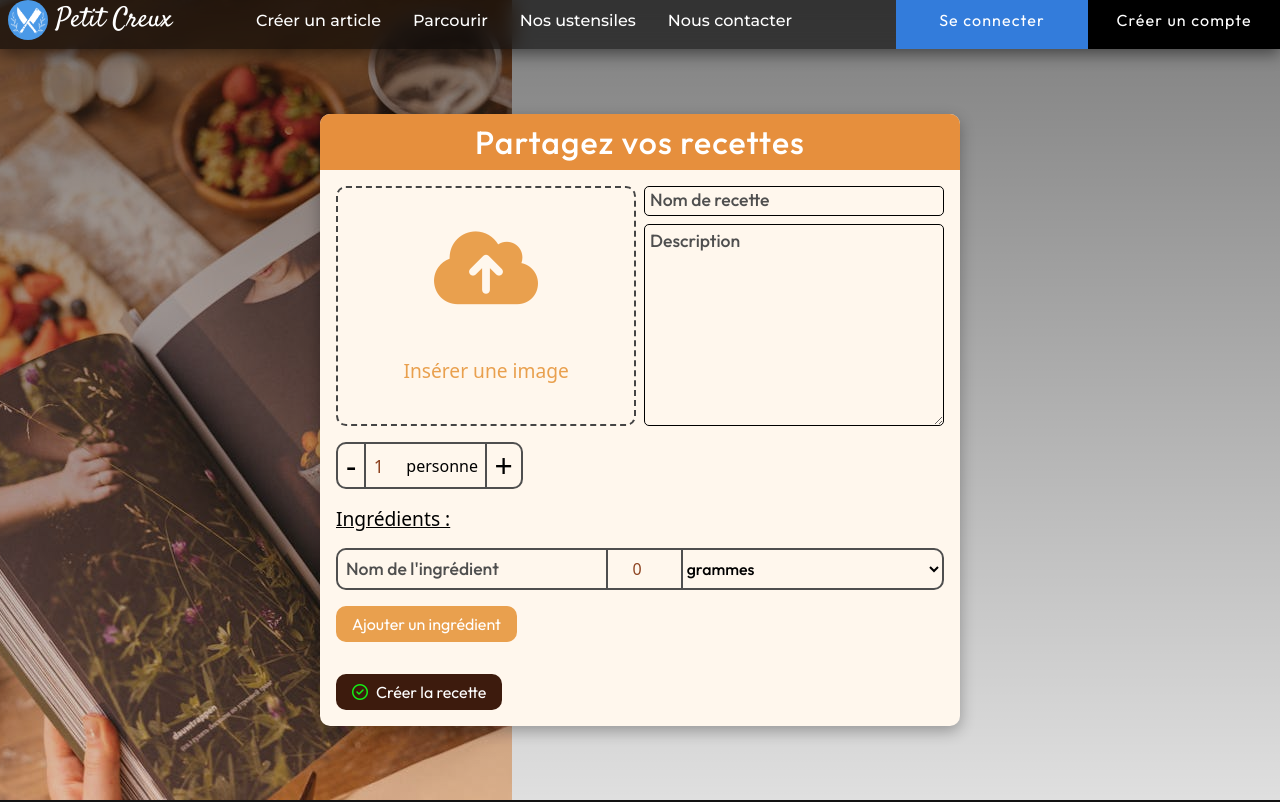
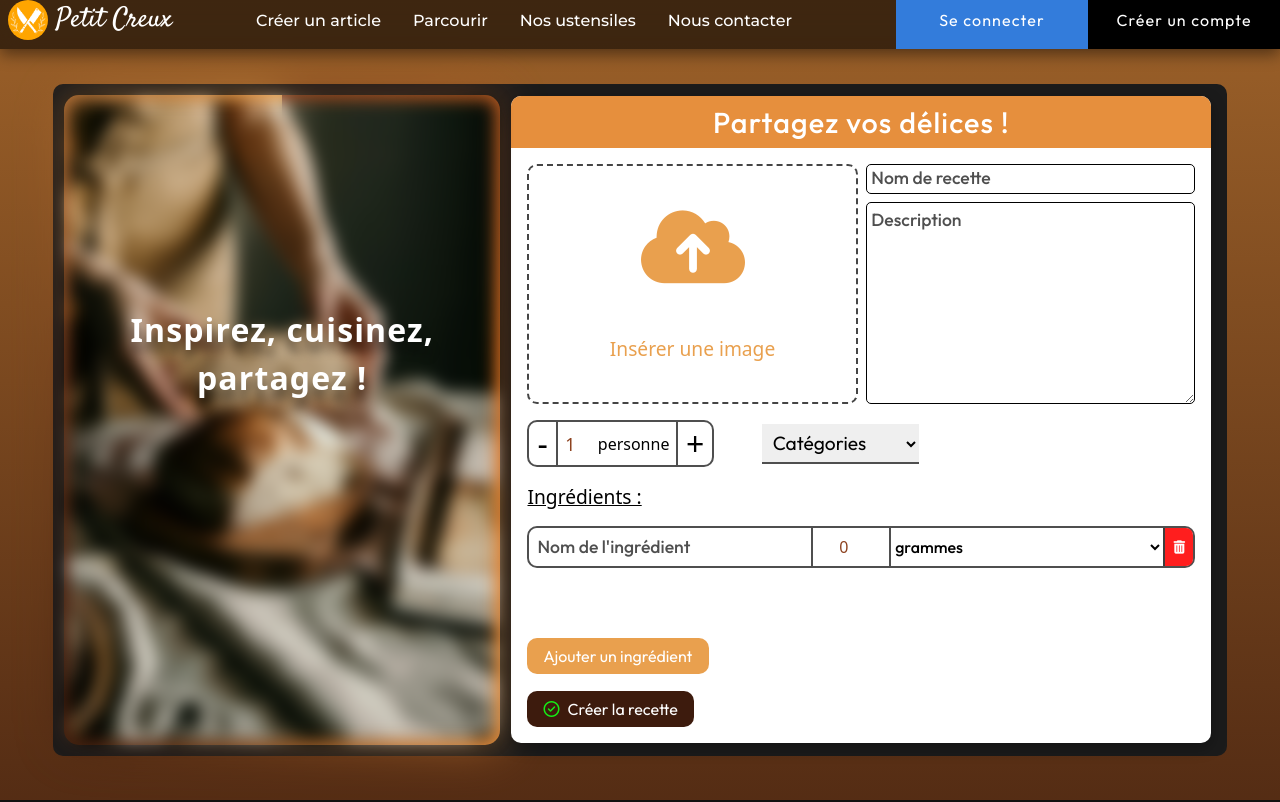
Before and after one commit to axelhri/Petit-Creux, a React (Vite) app: page /share in a window 1280 px wide. Shown: the top 802 px of the page. Built offline with nearby package versions, Linux system fonts and the light colour scheme.

Commit message:
share recipe almost done

```diff
--- a/src/CSS/Footer.module.css
+++ b/src/CSS/Footer.module.css
@@ -43,6 +43,7 @@
 footer {
   background-color: #111;
 }
+
 .footerContainer {
   width: 100%;
   padding: 1rem;
--- a/src/CSS/Home.module.css
+++ b/src/CSS/Home.module.css
@@ -76,7 +76,8 @@
 @media screen and (min-width: 1920px) {
   .backgroundHome {
     background: linear-gradient(rgba(0, 0, 0, 0.5), rgba(255, 255, 255, 0)),
-      url(../images/pexels-anthonyshkraba-production-8902124.jpg) no-repeat 0 -18rem;
+      url(../images/pexels-anthonyshkraba-production-8902124.jpg) fixed
+        no-repeat 0 -18rem;
     background-size: cover;
   }
 }
--- a/src/CSS/Share.module.css
+++ b/src/CSS/Share.module.css
@@ -64,9 +64,18 @@
   justify-content: center;
 }
 
-.backgroundHomeShare {
-  background: linear-gradient(rgba(0, 0, 0, 0.5), rgba(255, 255, 255, 0)),
-    url(../images/pexels-anthonyshkraba-production-8902112.jpg) no-repeat -8rem -4rem;
+@media screen and (max-width: 500px) {
+  .backgroundHomeShare {
+    background: linear-gradient(rgba(0, 0, 0, 0.5), rgba(255, 255, 255, 0)),
+      url(../images/pexels-anthonyshkraba-production-8902112.jpg) no-repeat -8rem -4rem;
+  }
+}
+
+@media screen and (min-width: 500px) {
+  .backgroundHomeShare {
+    background: linear-gradient(rgba(0, 0, 0, 0.5), rgba(255, 255, 255, 0)),
+      url(../images/pexels-anthonyshkraba-production-8902124.jpg) no-repeat -40rem -24rem;
+  }
 }
 
 #shareForm {
@@ -76,15 +85,15 @@
   box-shadow: 0 5px 15px rgba(0, 0, 0, 0.3);
   position: relative;
   font-family: var(--ff-montserrat);
-  background: rgb(255, 247, 237);
+  background: var(--clr-white);
 }
 
 input {
-  background: rgb(255, 247, 237);
+  background: var(--clr-white);
 }
 
 textarea {
-  background: rgb(255, 247, 237);
+  background: var(--clr-white);
 }
 
 #shareForm button {
@@ -110,7 +119,7 @@ textarea {
   font-weight: 500;
 }
 
-#shareForm h1 {
+#shareForm h2 {
   text-align: center;
   font-weight: 500;
   background: var(--clr-secondary-500);
@@ -120,8 +129,7 @@ textarea {
   border-top-right-radius: 10px;
   font-family: var(--ff-button);
   letter-spacing: 0.07rem;
-  /* box-shadow: 0 5px 15px rgba(255, 255, 255, 0.3) inset; */
-  font-size: 2rem;
+  font-size: 1.8rem;
 }
 
 .shareFormTopContainer {
@@ -206,6 +214,7 @@ textarea {
   display: flex;
   gap: 0.5rem;
   align-items: center;
+  justify-content: space-between;
 }
 
 .eatersBox label {
@@ -263,8 +272,23 @@ textarea {
   font-weight: 500;
 }
 
+.categoriesSelect {
+  font-size: 1.2rem;
+  border: none;
+  border-bottom: 2px solid var(--clr-nuance-700);
+  font-family: var(--ff-button);
+  padding: 0.4rem;
+}
+
 .formIngredients {
   margin-block-start: 1rem;
+  block-size: 13rem;
+}
+
+.ingredientScroll {
+  block-size: 8rem;
+  overflow: scroll;
+  position: relative;
 }
 
 .ingredientsTitle {
@@ -294,7 +318,6 @@ textarea {
 }
 
 .ingredientsContainer input[type="number"] {
-  /* inline-size: 3rem; */
   border-left: 2px solid var(--clr-nuance-700);
   border-right: 2px solid var(--clr-nuance-700);
   text-align: center;
@@ -309,6 +332,7 @@ textarea {
   inline-size: 100%;
   font-size: 1rem;
   font-family: var(--ff-button);
+  background: var(--clr-white);
 }
 
 .moreIngredients {
@@ -320,6 +344,35 @@ textarea {
   color: var(--clr-white);
   font-size: 1rem;
   font-family: var(--ff-button);
+}
+
+.removeIngredientBtn {
+  background: rgb(255, 30, 30);
+  border-top-right-radius: 7px;
+  border-bottom-right-radius: 7px;
+  border: none;
+  border-left: 2px solid var(--clr-nuance-900);
+  padding: 0.5rem;
+}
+
+.removeIngredientBtn i {
+  color: var(--clr-white);
+}
+
+.scrollVisible {
+  overflow-y: auto;
+}
+
+.ingredientScroll::-webkit-scrollbar {
+  width: 4px;
+}
+
+.ingredientScroll::-webkit-scrollbar-thumb {
+  background-color: #888;
+}
+
+.ingredientScroll::-webkit-scrollbar-thumb:hover {
+  background-color: #555;
 }
 
 .shareSubmit {
@@ -349,9 +402,13 @@ textarea {
   border-radius: 5px;
 }
 
+.shareCarousel {
+  display: none;
+}
+
 @media screen and (min-width: 800px) {
   #shareForm {
-    max-inline-size: 70%;
+    max-inline-size: 90%;
   }
 
   .postImgContainer {
@@ -361,12 +418,154 @@ textarea {
 
 @media screen and (min-width: 1200px) {
   #shareForm {
-    max-inline-size: 50%;
+    max-inline-size: 100%;
+  }
+
+  .backgroundHomeShare {
+    /* background: rgb(61, 27, 13); */
+    background: linear-gradient(
+      0deg,
+      rgba(61, 27, 13, 1) 0%,
+      rgb(156, 97, 41) 100%
+    );
+  }
+
+  .titleDescContainer input {
+    background: var(--clr-white);
+  }
+
+  .titleDescContainer textarea {
+    background: var(--clr-white);
+  }
+
+  .ingredientsContainer input {
+    background: var(--clr-white);
+  }
+
+  .eatersBox input {
+    background: var(--clr-white);
+  }
+
+  .eatersBox {
+    display: flex;
+    gap: 3rem;
+    align-items: center;
+    justify-content: flex-start;
+  }
+
+  .shareCarousel {
+    display: block;
+    border-radius: 10px;
+    padding: 0.5rem;
+    display: flex;
+    align-items: center;
+    position: relative;
+    justify-content: center;
+  }
+
+  .shareCarousel img {
+    max-block-size: 40rem;
+    border-radius: 10px;
+    z-index: 10;
+  }
+
+  @property --angle {
+    syntax: "<angle>";
+    initial-value: 0deg;
+    inherits: false;
+  }
+
+  .shareCarousel::after,
+  .shareCarousel::before {
+    --angle: 0deg;
+    content: "";
+    display: block;
+    position: absolute;
+    background-image: conic-gradient(
+      from var(--angle),
+      var(--clr-secondary-800),
+      var(--clr-secondary-600),
+      var(--clr-secondary-500),
+      var(--clr-secondary-950),
+      var(--clr-secondary-900),
+      var(--clr-secondary-400)
+    );
+    inline-size: 98.5%;
+    block-size: 99%;
+    border-radius: 15px;
+    animation: 15s spin linear infinite;
+  }
+
+  .shareCarousel::before {
+    filter: blur(1.5rem);
+    opacity: 0.5;
+  }
+
+  @keyframes spin {
+    from {
+      --angle: 0deg;
+    }
+    to {
+      --angle: 360deg;
+    }
+  }
+
+  @keyframes addBlur {
+    from {
+      filter: blur(0rem);
+    }
+    to {
+      filter: blur(0.5rem);
+    }
+  }
+
+  @keyframes removeBlur {
+    from {
+      filter: blur(0.5rem);
+    }
+    to {
+      filter: blur(0rem);
+    }
+  }
+
+  .carouselImage {
+    animation: addBlur 0.5s linear;
+  }
+
+  .carouselImage.show {
+    animation: removeBlur 0.7s linear;
+  }
+
+  .shareCarousel h1 {
+    position: absolute;
+    top: 40%;
+    left: 50%;
+    transform: translate(-50%, -50%);
+    z-index: 11;
+    font-size: 2rem;
+    color: var(--clr-white);
+    text-align: center;
+    text-shadow: #00000079 0 10px 10px;
+    letter-spacing: 0.07rem;
+    inline-size: 90%;
+    line-height: 1.5;
+  }
+
+  .shareSectionContainer {
+    display: flex;
+    justify-content: center;
+    align-items: center;
+    background-color: rgb(27, 27, 27);
+    padding: 0.5rem 1rem 0.5rem 0.5rem;
+    border-radius: 10px;
+    gap: 0.5rem;
   }
 }
 
 @media screen and (min-width: 1600px) {
-  #shareForm {
-    max-inline-size: 40%;
+  .ingredientScroll {
+    block-size: 8.5rem;
+    overflow: scroll;
+    position: relative;
   }
 }
--- a/src/components/Navbar.jsx
+++ b/src/components/Navbar.jsx
@@ -1,4 +1,4 @@
-import { NavLink, useNavigate } from "react-router-dom";
+import { NavLink, useLocation, useNavigate } from "react-router-dom";
 import logo from "../assets/logo.png";
 import React, { useState, useEffect, useContext } from "react";
 import { AuthContext } from "../context/AuthContext"; // Import du contexte
@@ -12,6 +12,7 @@ function Navbar() {
   const [profileImage, setProfileImage] = useState(null); // State for storing profile image
   const [userId, setUserId] = useState(null); // State for user ID
   const navigate = useNavigate();
+  const location = useLocation(); // Hook to get the current route
 
   const handleLogout = () => {
     localStorage.removeItem("token");
@@ -84,6 +85,14 @@ function Navbar() {
     }
   };
 
+  // Determine the background color of the logo based on the current page
+  const logoBackgroundColor =
+    location.pathname === "/"
+      ? "var(--clr-primary-500)"
+      : location.pathname === "/share"
+      ? "orange"
+      : "var(--clr-secondary-500)";
+
   return (
     <nav id={styles.navbar}>
       <div
@@ -95,9 +104,10 @@ function Navbar() {
           <img
             src={logo}
             alt="logo"
-            className={`${styles.logo} ${
-              isOpen ? styles.active : styles.notActive
-            }`}
+            className={`${styles.logo}
+
+             ${isOpen ? styles.active : styles.notActive}`}
+            style={{ backgroundColor: logoBackgroundColor }} // Dynamically set background color
           />
           <a
             href="/"
--- a/src/pages/ShareRecipe.jsx
+++ b/src/pages/ShareRecipe.jsx
@@ -1,18 +1,27 @@
-import React, { useEffect, useState } from "react";
+import React, { useEffect, useState, useRef } from "react";
 import axios from "axios";
 import { useNavigate } from "react-router-dom";
 import styles from "../CSS/Share.module.css";
+import Carousel1 from "../images/shareImg.jpg";
+import Carousel2 from "../images/shareImg2.jpg";
+import Carousel3 from "../images/shareImg3.jpg";
 
 const CreateRecipeForm = () => {
   const [title, setTitle] = useState("");
   const [description, setDescription] = useState("");
   const [eaters, setEaters] = useState(1);
+  const [categories, setCategories] = useState("");
   const [ingredients, setIngredients] = useState([
     { name: "", quantity: 0, unit: "grammes" },
   ]);
   const [image, setImage] = useState(null);
+  const [carouselIndex, setCarouselIndex] = useState(0);
   const [imagePreview, setImagePreview] = useState(null);
+  const [isImageVisible, setIsImageVisible] = useState(true); // Visibility state
+  const ingredientsContainerRef = useRef(null);
   const navigate = useNavigate();
+
+  const carouselImages = [Carousel1, Carousel2, Carousel3];
 
   const ingredientUnits = [
     "grammes",
@@ -36,6 +45,20 @@ const CreateRecipeForm = () => {
     "pièce",
   ];
 
+  useEffect(() => {
+    const interval = setInterval(() => {
+      setIsImageVisible(false); // Hide the current image
+      setTimeout(() => {
+        setCarouselIndex((prevIndex) =>
+          prevIndex === carouselImages.length - 1 ? 0 : prevIndex + 1
+        );
+        setIsImageVisible(true); // Show the new image
+      }, 300); // Match the CSS transition duration (0.5s)
+    }, 5000); // Change image every 5 seconds
+
+    return () => clearInterval(interval); // Cleanup interval on component unmount
+  }, [carouselImages.length]);
+
   const handleSubmit = async (e) => {
     e.preventDefault();
     const token = localStorage.getItem("token");
@@ -44,6 +67,7 @@ const CreateRecipeForm = () => {
     formData.append("title", title);
     formData.append("description", description);
     formData.append("eaters", eaters);
+    formData.append("categories", categories);
     if (image) {
       formData.append("image", image);
     }
@@ -79,21 +103,34 @@ const CreateRecipeForm = () => {
       ...ingredients,
       { name: "", quantity: 0, unit: "grammes" },
     ]);
+
+    setTimeout(() => {
+      if (ingredientsContainerRef.current) {
+        ingredientsContainerRef.current.scrollTop =
+          ingredientsContainerRef.current.scrollHeight;
+      }
+    }, 0);
   };
 
   const updateIngredient = (index, field, value) => {
     const updatedIngredients = [...ingredients];
 
     if (field === "quantity") {
-      // Check if the selected unit requires a whole number
       const currentUnit = updatedIngredients[index].unit;
       if (nonDecimalUnits.includes(currentUnit)) {
-        value = Math.floor(value); // Round down to the nearest whole number
+        value = Math.floor(value); // Ensure integer for non-decimal units
       }
     }
 
     updatedIngredients[index][field] = value;
     setIngredients(updatedIngredients);
+  };
+
+  const removeIngredient = (index) => {
+    if (ingredients.length > 1) {
+      const updatedIngredients = ingredients.filter((_, i) => i !== index);
+      setIngredients(updatedIngredients);
+    }
   };
 
   const handleImageChange = (e) => {
@@ -116,8 +153,20 @@ const CreateRecipeForm = () => {
 
   return (
     <main id={styles.mainShare}>
+      <div className={styles.shareSectionContainer}>
+        <section className={styles.shareCarousel}>
+          <img
+            src={carouselImages[carouselIndex]}
+            alt={`Carousel image ${carouselIndex + 1}`}
+            className={`${styles.carouselImage} ${
+              isImageVisible ? styles.show : ""
+            }`}
+          />
+          <h1>Inspirez, cuisinez, partagez !</h1>
+        </section>
+        <section className={styles.shareFormSection}>
           <form onSubmit={handleSubmit} id={styles.shareForm}>
-        <h1>Partagez vos recettes</h1>
+            <h2>Partagez vos délices !</h2>
             <div className={styles.formContainer}>
               <div className={styles.shareFormTopContainer}>
                 <div
@@ -166,6 +215,7 @@ const CreateRecipeForm = () => {
                   <button
                     onClick={() => setEaters(eaters > 1 ? eaters - 1 : 1)}
                     className={styles.eatersBtnLeft}
+                    type="button" // Prevent form submission
                   >
                     -
                   </button>
@@ -183,17 +233,41 @@ const CreateRecipeForm = () => {
                     </span>
                   </div>
                   <button
-                type="button"
+                    type="button" // Prevent form submission
                     onClick={() => setEaters(eaters + 1)}
                     className={styles.eatersBtnRight}
                   >
                     +
                   </button>
                 </div>
+                <div className={styles.categoriesControl}>
+                  <select
+                    id="categories"
+                    value={categories}
+                    onChange={(e) => setCategories(e.target.value)}
+                    className={styles.categoriesSelect}
+                    required
+                  >
+                    <option value="" disabled selected>
+                      Catégories
+                    </option>
+                    <option value="entrée">Entrée</option>
+                    <option value="plat">Plat</option>
+                    <option value="dessert">Dessert</option>
+                    <option value="boisson">Boisson</option>
+                    <option value="petit-déjeuner">Petit-déjeuner</option>
+                  </select>
+                </div>
               </div>
 
               <div className={styles.formIngredients}>
-            <label className={styles.ingredientsTitle}>Ingrédients :</label>{" "}
+                <label className={styles.ingredientsTitle}>Ingrédients :</label>
+                <div
+                  className={`${styles.ingredientScroll} ${
+                    ingredients.length >= 3 ? styles.scrollVisible : ""
+                  }`}
+                  ref={ingredientsContainerRef}
+                >
                   {ingredients.map((ingredient, index) => (
                     <div key={index} className={styles.ingredientsContainer}>
                       <input
@@ -243,8 +317,17 @@ const CreateRecipeForm = () => {
                           </option>
                         ))}
                       </select>
+                      <button
+                        type="button"
+                        onClick={() => removeIngredient(index)}
+                        className={styles.removeIngredientBtn}
+                        disabled={ingredients.length === 1}
+                      >
+                        <i className="fa-solid fa-trash-can"></i>
+                      </button>
                     </div>
                   ))}
+                </div>
                 <button
                   type="button"
                   onClick={addIngredient}
@@ -259,6 +342,8 @@ const CreateRecipeForm = () => {
               </button>
             </div>
           </form>
+        </section>
+      </div>
     </main>
   );
 };
```
Also changed, not shown: src/images/shareImg2.jpg (added), src/images/shareImg3.jpg (added). Lines whose indentation alone changed are shown as unchanged.
